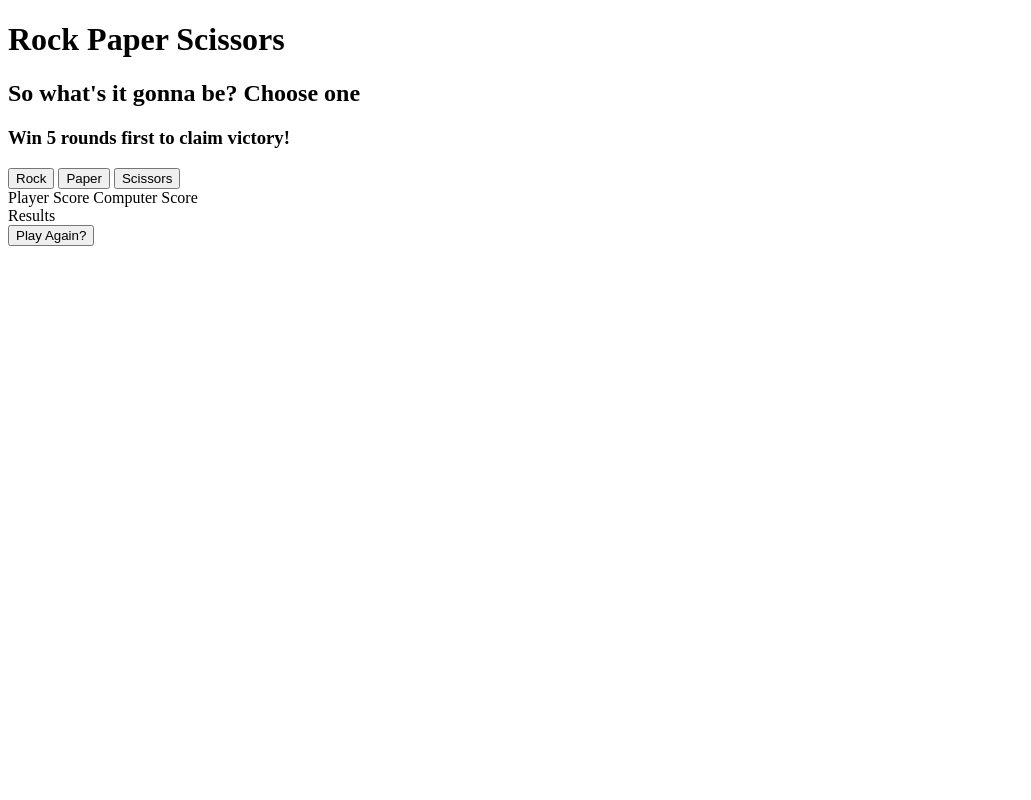
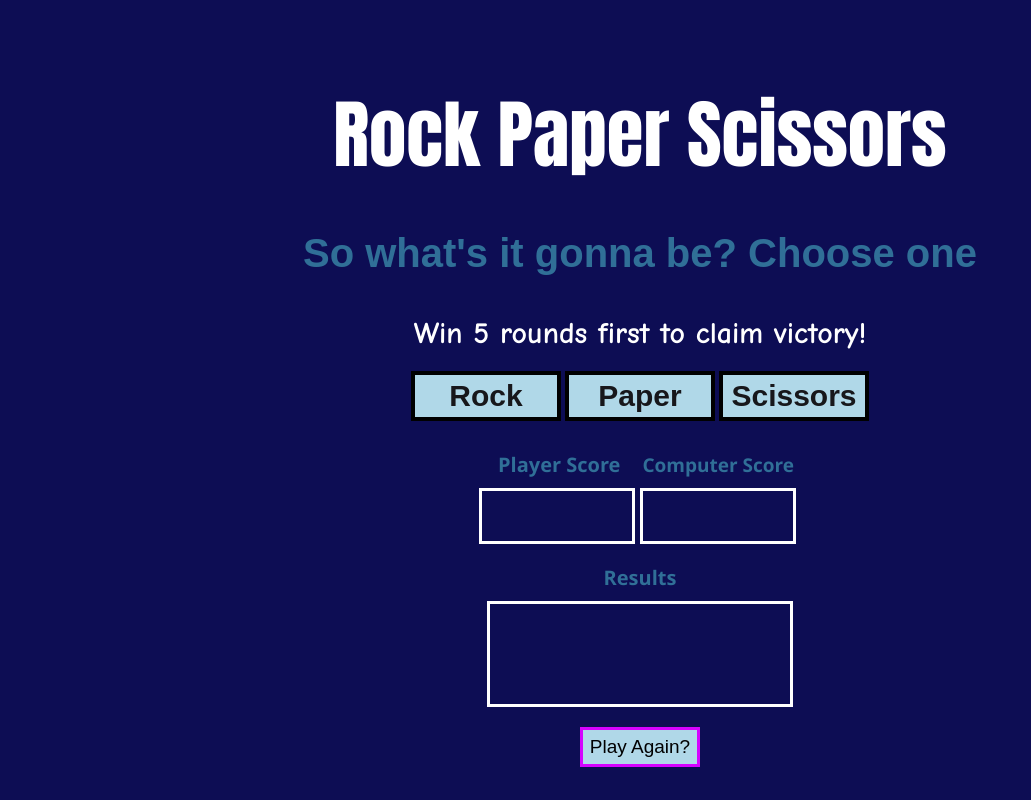
Before and after one commit to mx5rich/Rock_Paper_Scissors, a plain HTML site: page rps_game.html in a window 1280 px wide. Shown: the whole page, without its empty margins (0-1031 px from the left). Drawn offline with Linux system fonts and the light colour scheme.

Commit message:
renamed html file and added javascipt file to add to project next

```diff
--- a/blank.html
+++ b/rps_game.html
@@ -5,6 +5,7 @@
     <meta http-equiv="X-UA-Compatible" content="IE=edge">
     <meta name="viewport" content="width=device-width, initial-scale=1.0">
     <title>Rock Paper Scissors Project</title>
+    <link rel="stylesheet" type="text/css" href="styles.css">
     <script type ="text/javascript" src="RPS_JS.js" defer></script>
 </head>
 <body>
@@ -27,7 +28,7 @@
         <div id="computerScore"></div>
     </div>
     <div>
-        <span id="resultsLavel">Results</span>
+        <span id="resultsLabel">Results</span>
     </div>
 
     <div id="roundResults"></div>
```
Also changed, not shown: javascript.js (added).
